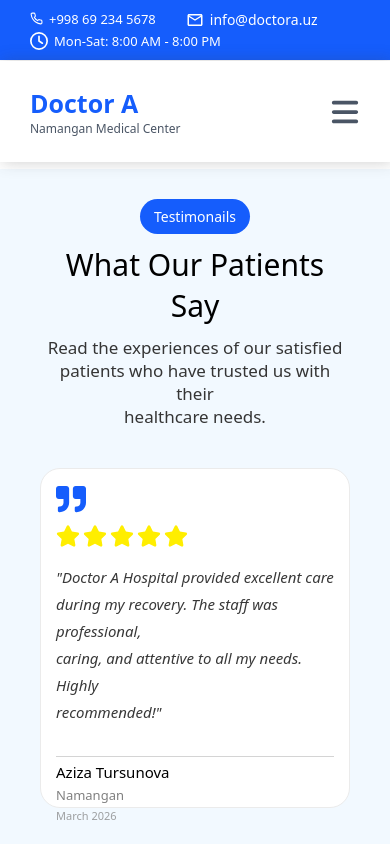
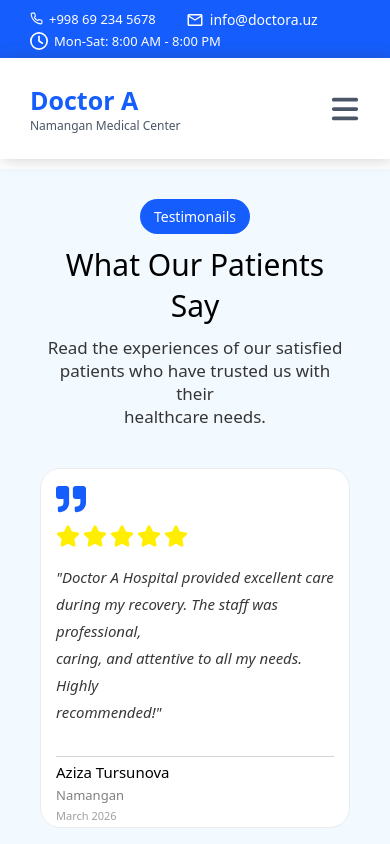
Before and after one commit to Abidovv/doctora, a React (Create React App) app: page / in a window 390 px wide. Shown: the top 844 px of the page. Built offline with nearby package versions, Linux system fonts and the light colour scheme.

Commit message:
doctora.uz

```diff
--- a/src/components/navbar/Navbar.css
+++ b/src/components/navbar/Navbar.css
@@ -60,7 +60,7 @@
     box-shadow: 2px 0px 15px rgba(63, 62, 62, 0.26);
     position: fixed;
     z-index: 1000;
-    top: 40px;
+    top: 39px;
 }
 
 .doc_h1 {
@@ -253,3 +253,9 @@
         transform: translateY(-4px);
     }
 }
+@media screen and (max-width:420px) {
+  .nav{
+    top: 58px;
+  }
+
+}
--- a/src/router/home/Home.css
+++ b/src/router/home/Home.css
@@ -61,7 +61,7 @@
 
 .test__icone1 {
     width: 380px;
-    height: 340px;
+   min-height: 340px;
     background-color: rgb(255, 255, 255);
     border: 1px solid rgb(235, 235, 235);
     border-radius: 20px;
@@ -133,7 +133,24 @@
     font-size: 11px;
     color: rgba(128, 128, 128, 0.747);
 }
+@media screen and (max-width:1320px) {
+    .testimonails {
+        width: 100%;
+        height: 165vh;
+    }
 
+
+
+}
+@media screen and (max-width:920px) {
+    .testimonails {
+        width: 100%;
+        height: 225vh;
+    }
+
+
+
+}
 @media screen and (max-width:526px) {
     .testimonails {
         padding: 20px 40px;
@@ -176,11 +193,12 @@
 
     .test__icone1 {
         width: 340px;
-        height: 340px;
+        height: 360px;
         background-color: rgb(255, 255, 255);
         border: 1px solid rgb(235, 235, 235);
         border-radius: 20px;
         padding: 15px 15px;
-        margin-bottom: 30px;
+        margin-bottom: 40px;
     }
+
 }
```
